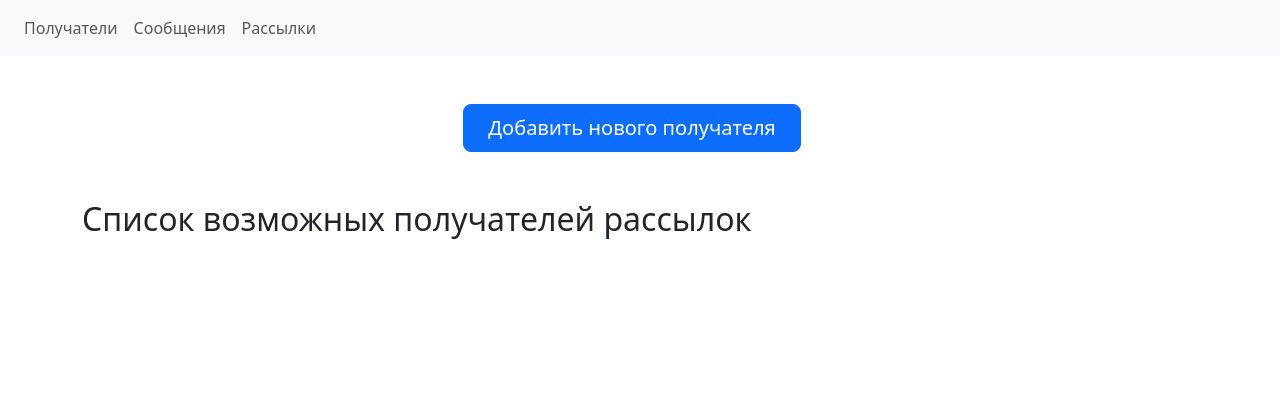
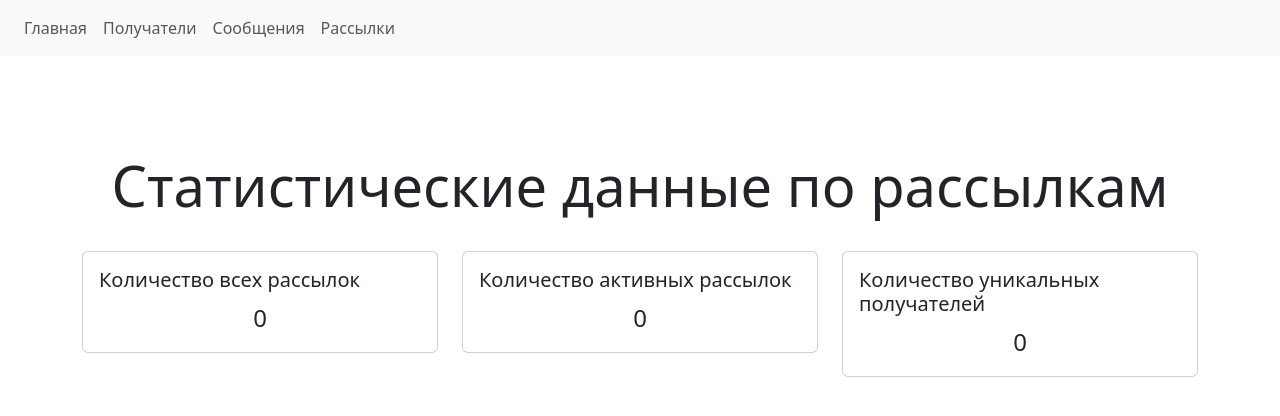
Before and after one commit to YanaSozoniva/mailing_management_service, a Django app: page / in a window 1280 px wide. Shown: the top 416 px of the page. Run offline with Django 5.2, Linux system fonts and the light colour scheme; data that the repository does not hold is empty; some libraries are stand-ins or nearby versions.

Commit message:
создание главной страницы, контроллера и маршрута

```diff
--- a/mailing/templates/mailing/home.html
+++ b/mailing/templates/mailing/home.html
@@ -3,14 +3,37 @@
 {% block title %}Статистика{% endblock %}
 
 {% block content %}
+<div class="pricing-header px-3 py-3 pt-md-5 pb-md-4 mx-auto text-center">
+    <h1 class="display-4">Статистические данные по рассылкам</h1>
+</div>
 
-<h2>Статистические данные по рассылке</h2>
-<ul class="list-group">
-    {% for recipient in recipients %}
-        <li class="list-group-item">
+<div class="row">
+    <!-- Заголовки -->
+    <div class="col-md-4">
+        <div class="card">
+            <div class="card-body">
+                <h5 class="card-title">Количество всех рассылок</h5>
+                <p class="card-text text-center fs-4">{{ newsletter_count }}</p>
+            </div>
+        </div>
+    </div>
+    <div class="col-md-4">
+        <div class="card">
+            <div class="card-body">
+                <h5 class="card-title">Количество активных рассылок</h5>
+                <p class="card-text text-center fs-4">{{ activ_newsletter_count }}</p>
+            </div>
+        </div>
+    </div>
+    <div class="col-md-4">
+        <div class="card">
+            <div class="card-body">
+                <h5 class="card-title">Количество уникальных получателей</h5>
+                <p class="card-text text-center fs-4">{{ recipient_count }}</p>
+            </div>
+        </div>
+    </div>
+</div>
 
-        </li>
-    {% endfor %}
-</ul>
 
 {% endblock %}
--- a/mailing/templates/mailing/includes/top_menu.html
+++ b/mailing/templates/mailing/includes/top_menu.html
@@ -5,6 +5,9 @@
         </button>
         <div class="collapse navbar-collapse" id="navbarNav">
             <ul class="navbar-nav">
+                <li class="nav-item active">
+                    <a class="nav-link" href="{% url 'mailing:home' %}">Главная</a>
+                </li>
                 <li class="nav-item active">
                     <a class="nav-link" href="{% url 'mailing:recipient_list' %}">Получатели</a>
                 </li>
--- a/mailing/urls.py
+++ b/mailing/urls.py
@@ -16,12 +16,14 @@ from mailing.views import (
     NewsletterDelete,
     NewsletterDetail,
     NewsletterUpdate,
+    HomeViews
 )
 
 app_name = MailingConfig.name
 
 urlpatterns = [
-    path("", MailingRecipientList.as_view(), name="recipient_list"),
+    path("", HomeViews.as_view(), name="home"),
+    path("recipient/", MailingRecipientList.as_view(), name="recipient_list"),
     path("recipient/<int:pk>/", MailingRecipientDetail.as_view(), name="recipient_detail"),
     path("recipient/create/", MailingRecipientCreate.as_view(), name="recipient_create"),
     path("recipient/<int:pk>/delete/", MailingRecipientDelete.as_view(), name="recipient_delete"),
--- a/mailing/views/__init__.py
+++ b/mailing/views/__init__.py
@@ -1,3 +1,4 @@
 from .message_views import *
 from .newletter_views import *
 from .recipient_views import *
+from .home_views import *
--- /dev/null
+++ b/mailing/views/home_views.py
@@ -0,0 +1,15 @@
+from django.views.generic import TemplateView
+from mailing.models import Newsletter, MailingRecipient
+
+
+class HomeViews(TemplateView):
+    """Контроллер для отображения статистических данных на главной страницы проекта: количество всех рассылок,
+    количество активных рассылок (со статусом 'Запущена') и количество уникальных получателей."""
+    template_name = "mailing/home.html"
+
+    def get_context_data(self, **kwargs):
+        context = super().get_context_data(**kwargs)
+        context["newsletter_count"] = Newsletter.objects.all().count()
+        context["activ_newsletter_count"] = Newsletter.objects.filter(status='launch').count()
+        context["recipient_count"] = MailingRecipient.objects.all().count()
+        return context
```
